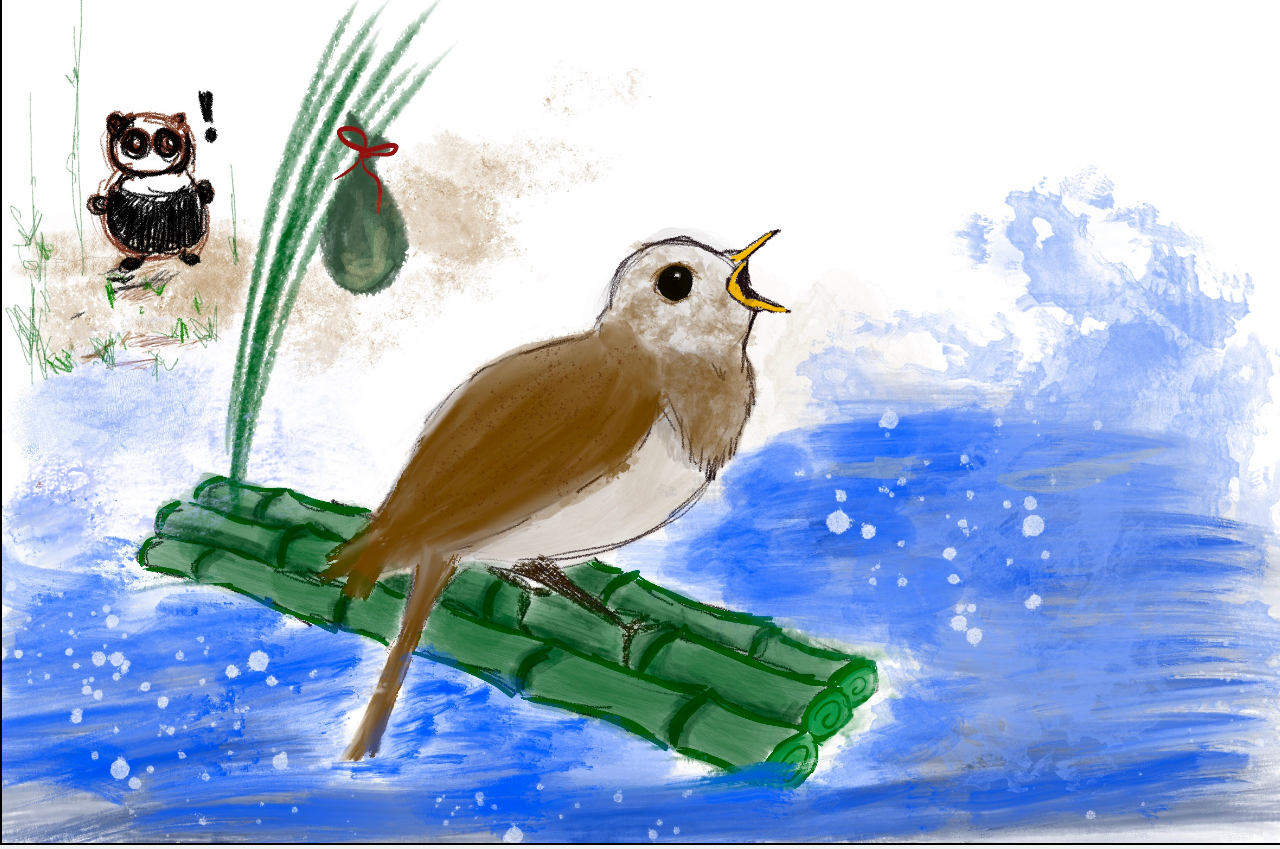
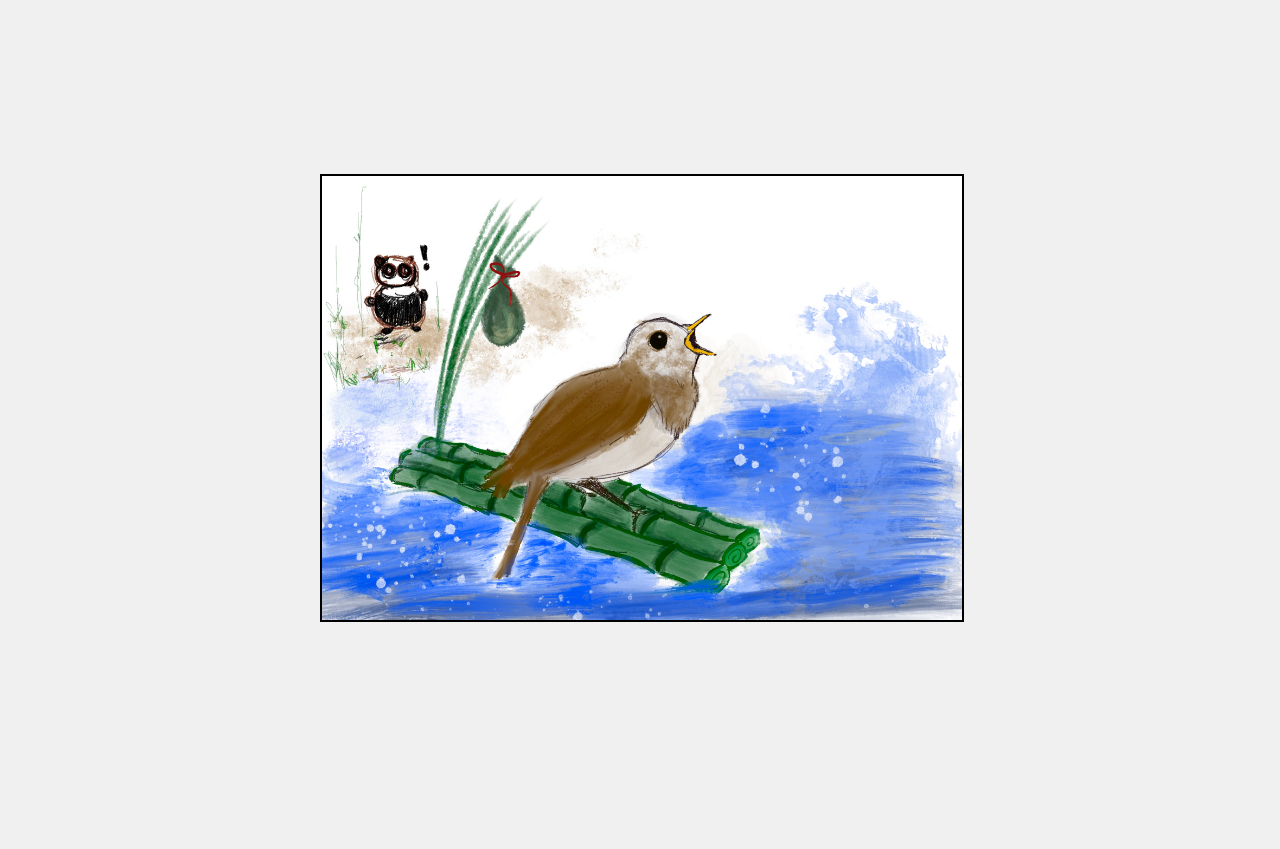
Before and after one commit to ammatsui/podarunochok.github.io, a plain HTML site: page index.html in a window 1280 px wide. After the commit the page ends 800 px from the top, so only its background shows below. Drawn offline with Linux system fonts and the light colour scheme.

Commit message:
Update index.html

```diff
--- a/index.html
+++ b/index.html
@@ -13,9 +13,13 @@
             margin: 0;
             background-color: #f0f0f0;
         }
+        .clickable-image {
+            width: 50%; /* Adjust this percentage as needed */
+            max-width: 800px; /* Optional: max-width to prevent the image from becoming too large */
+        }
         .clickable-image img {
-            max-width: 100%;
-            height: auto;
+            width: 100%; /* Image takes up 100% of the .clickable-image container's width */
+            height: auto; /* Maintain aspect ratio */
             border: 2px solid #000;
             cursor: pointer;
         }
```
